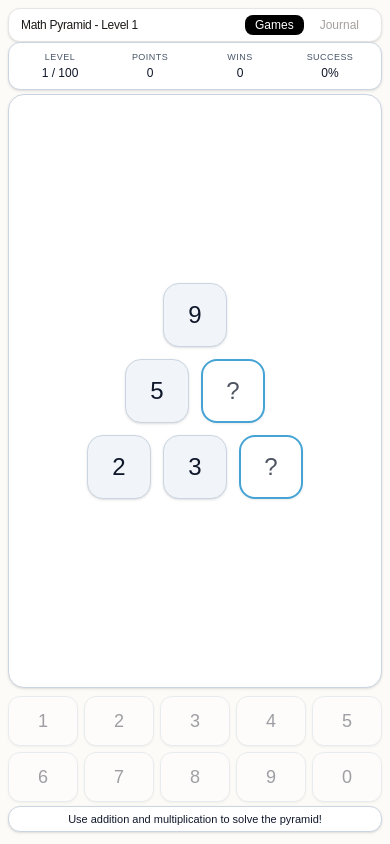
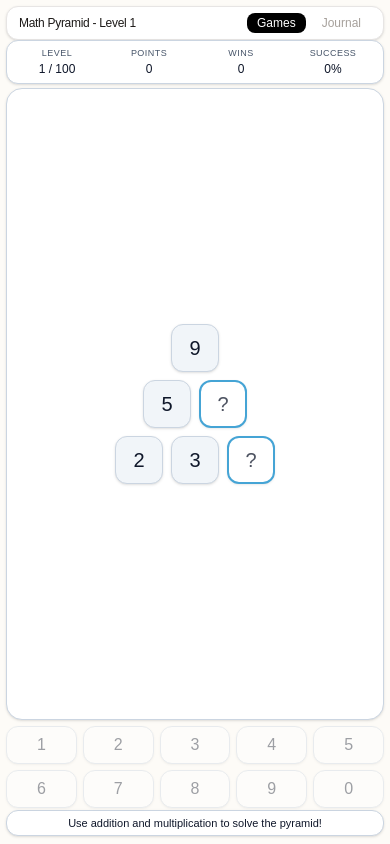
Before and after one commit to msmyerdigital/adult-memory-game, a Next.js app: page /games/pyramid in a window 390 px wide. Built offline with nearby package versions, Linux system fonts and the light colour scheme.

Commit message:
Update code changes

```diff
--- a/app/games/memory/page.tsx
+++ b/app/games/memory/page.tsx
@@ -120,13 +120,13 @@ export default function PianoMemoryGame() {
       osc.frequency.setValueAtTime(freq, ctx.currentTime);
 
       gain.gain.setValueAtTime(0.8, ctx.currentTime);
-      gain.gain.exponentialRampToValueAtTime(0.001, ctx.currentTime + 0.5);
+      gain.gain.exponentialRampToValueAtTime(0.001, ctx.currentTime + 0.35);
 
       osc.connect(gain);
       gain.connect(ctx.destination);
 
       osc.start();
-      osc.stop(ctx.currentTime + 0.5);
+      osc.stop(ctx.currentTime + 0.35);
     } catch {
       // Audio fallback
     }
@@ -164,21 +164,21 @@ export default function PianoMemoryGame() {
 
         setTimeout(() => {
           setActiveNoteIndex(null);
-        }, 350);
-      }, (index + 1) * 700);
+        }, 220);
+      }, (index + 1) * 450);
     });
 
     setTimeout(() => {
       setIsPlayingSequence(false);
-    }, (seq.length + 1) * 700);
+    }, (seq.length + 1) * 450);
   };
 
-  const handleKeyClick = (noteIndex: number) => {
+  const handleKeyInteraction = (noteIndex: number) => {
     if (isPlayingSequence || gameState !== 'playing') return;
 
     setActiveNoteIndex(noteIndex);
     playSound(notes[noteIndex].freq);
-    setTimeout(() => setActiveNoteIndex(null), 250);
+    setTimeout(() => setActiveNoteIndex(null), 180);
 
     const updatedPlayerSeq = [...playerSequence, noteIndex];
     setPlayerSequence(updatedPlayerSeq);
@@ -196,7 +196,7 @@ export default function PianoMemoryGame() {
     if (updatedPlayerSeq.length === sequence.length) {
       setTimeout(() => {
         nextRound(sequence);
-      }, 1000);
+      }, 600);
     }
   };
 
@@ -310,8 +310,12 @@ export default function PianoMemoryGame() {
           {notes.map((note, index) => (
             <button
               key={note.keyName}
-              onClick={() => handleKeyClick(index)}
-              className={`w-full sm:flex-1 h-[21vh] sm:h-80 rounded-lg sm:rounded-2xl flex flex-col justify-between items-center pb-2 sm:pb-6 pt-2 sm:pt-5 transition-all shadow-md border-2 border-stone-300 text-white cursor-pointer ${
+              onTouchStart={(e) => {
+                e.preventDefault();
+                handleKeyInteraction(index);
+              }}
+              onMouseDown={() => handleKeyInteraction(index)}
+              className={`w-full sm:flex-1 h-[21vh] sm:h-80 rounded-lg sm:rounded-2xl flex flex-col justify-between items-center pb-2 sm:pb-6 pt-2 sm:pt-5 transition-all shadow-md border-2 border-stone-300 text-white cursor-pointer touch-manipulation ${
                 activeNoteIndex === index ? `${note.activeColor} scale-95 shadow-inner brightness-110` : `${note.color}`
               }`}
             >
--- a/app/games/pyramid/page.tsx
+++ b/app/games/pyramid/page.tsx
@@ -305,11 +305,11 @@ export default function MathPyramidGame() {
   const successRate = gamesPlayed > 0 ? Math.round((gamesWon / gamesPlayed) * 100) : 0;
 
   return (
-    <main className="h-[100dvh] w-screen max-w-[430px] mx-auto bg-[#FDFBF7] text-[#0F172A] p-2 flex flex-col justify-between overflow-hidden select-none relative box-border">
+    <main className="h-[100dvh] w-full max-w-[430px] md:max-w-2xl mx-auto bg-[#FDFBF7] text-[#0F172A] p-1.5 md:p-3 flex flex-col justify-between overflow-hidden select-none relative box-border">
 
       {/* Top Header & Navigation */}
       <nav className="w-full flex justify-between items-center bg-white px-3 py-1.5 rounded-xl shadow-sm border border-stone-200 text-stone-900 shrink-0">
-        <h1 className="text-xs font-normal tracking-tight text-stone-900">Math Pyramid - Level {currentGlobalLevel}</h1>
+        <h1 className="text-xs md:text-sm font-normal tracking-tight text-stone-900">Math Pyramid - Level {currentGlobalLevel}</h1>
         <div className="flex gap-1.5">
           <Link href="/games" className="px-2.5 py-0.5 bg-black text-white rounded-lg text-xs font-normal transition-colors">Games</Link>
           <Link href="/journal" className="px-2.5 py-0.5 bg-white text-stone-400 hover:text-stone-700 rounded-lg text-xs font-normal transition-colors">Journal</Link>
@@ -317,7 +317,7 @@ export default function MathPyramidGame() {
       </nav>
 
       {/* Header & Stats Bar */}
-      <section className="w-full bg-white p-2 rounded-xl shadow-sm border border-[#CBD5E1] grid grid-cols-4 gap-1 text-center shrink-0">
+      <section className="w-full bg-white p-1.5 md:p-2 rounded-xl shadow-sm border border-[#CBD5E1] grid grid-cols-4 gap-1 text-center shrink-0">
         <div>
           <p className="text-[9px] uppercase tracking-wider text-[#475569] font-normal">Level</p>
           <h2 className="text-xs font-normal text-[#0F172A]">{currentGlobalLevel} / 100</h2>
@@ -336,11 +336,11 @@ export default function MathPyramidGame() {
         </div>
       </section>
 
-      {/* Pyramid Container - Expanded for Mobile Portrait */}
-      <section className="w-full flex-1 flex flex-col items-center justify-center my-1 shrink-0">
-        <div className={`flex flex-col items-center justify-center gap-3 w-full h-full bg-white p-4 rounded-2xl border border-[#CBD5E1] shadow-sm ${isCompletedState ? 'animate-pulse scale-105 transition-transform duration-500' : ''}`}>
+      {/* Pyramid Container */}
+      <section className="w-full flex-1 flex flex-col items-center justify-center my-1 shrink-0 min-h-0">
+        <div className={`flex flex-col items-center justify-center gap-2 md:gap-3 w-full h-full bg-white p-3 md:p-4 rounded-2xl border border-[#CBD5E1] shadow-sm ${isCompletedState ? 'animate-pulse scale-105 transition-transform duration-500' : ''}`}>
           {pyramid.map((row, rIdx) => (
-            <div key={rIdx} className="flex gap-3 justify-center w-full">
+            <div key={rIdx} className="flex gap-2 md:gap-3 justify-center w-full">
               {row.map((val, cIdx) => {
                 const isVisible = hiddenMask[rIdx][cIdx];
                 const isSelected = selectedCell?.row === rIdx && selectedCell?.col === cIdx;
@@ -349,7 +349,7 @@ export default function MathPyramidGame() {
                   <button
                     key={cIdx}
                     onClick={() => handleCellClick(rIdx, cIdx)}
-                    className={`w-16 h-16 sm:w-20 sm:h-20 rounded-2xl flex items-center justify-center font-normal text-2xl sm:text-3xl transition-all shadow-sm ${
+                    className={`w-12 h-12 sm:w-16 sm:h-16 md:w-16 md:h-16 rounded-xl flex items-center justify-center font-normal text-xl sm:text-2xl md:text-2xl transition-all shadow-sm ${
                       isVisible
                         ? `${isCompletedState ? 'animate-bounce text-white bg-[#059669] border-[#059669]' : 'bg-[#F1F5F9] text-[#0F172A] border border-[#CBD5E1]'} cursor-default`
                         : isSelected
@@ -367,13 +367,13 @@ export default function MathPyramidGame() {
       </section>
 
       {/* Universal Number Keypad */}
-      <section className="w-full grid grid-cols-5 gap-1.5 shrink-0 my-1">
+      <section className="w-full max-w-sm mx-auto grid grid-cols-5 gap-1.5 shrink-0 my-0.5">
         {[1, 2, 3, 4, 5, 6, 7, 8, 9, 0].map((num) => (
           <button
             key={num}
             onClick={() => handleKeyPress(num.toString())}
             disabled={!selectedCell || isWon || isCompletedState}
-            className="bg-white hover:bg-stone-100 active:bg-stone-200 text-[#0F172A] font-normal text-lg py-2.5 rounded-xl border border-[#CBD5E1] shadow-sm transition-all disabled:opacity-40 cursor-pointer"
+            className="bg-white hover:bg-stone-100 active:bg-stone-200 text-[#0F172A] font-normal text-base md:text-lg py-1.5 md:py-2 rounded-xl border border-[#CBD5E1] shadow-sm transition-all disabled:opacity-40 cursor-pointer"
           >
             {num}
           </button>
@@ -381,8 +381,8 @@ export default function MathPyramidGame() {
       </section>
 
       {/* Footer Status Message */}
-      <div className="w-full flex flex-col items-center justify-center pb-1 shrink-0">
-        <div className="text-[11px] font-normal text-[#0F172A] bg-white px-3 py-1 rounded-xl shadow-sm border border-[#CBD5E1] text-center w-full">
+      <div className="w-full flex flex-col items-center justify-center pb-0.5 shrink-0">
+        <div className="text-[11px] font-normal text-[#0F172A] bg-white px-3 py-1 rounded-xl shadow-sm border border-[#CBD5E1] text-center w-full max-w-sm">
           {isCompletedState ? '✨ Wonderful! Reviewing completed board...' : selectedCell ? 'Type a number using the keypad below' : 'Use addition and multiplication to solve the pyramid!'}
         </div>
       </div>
```
